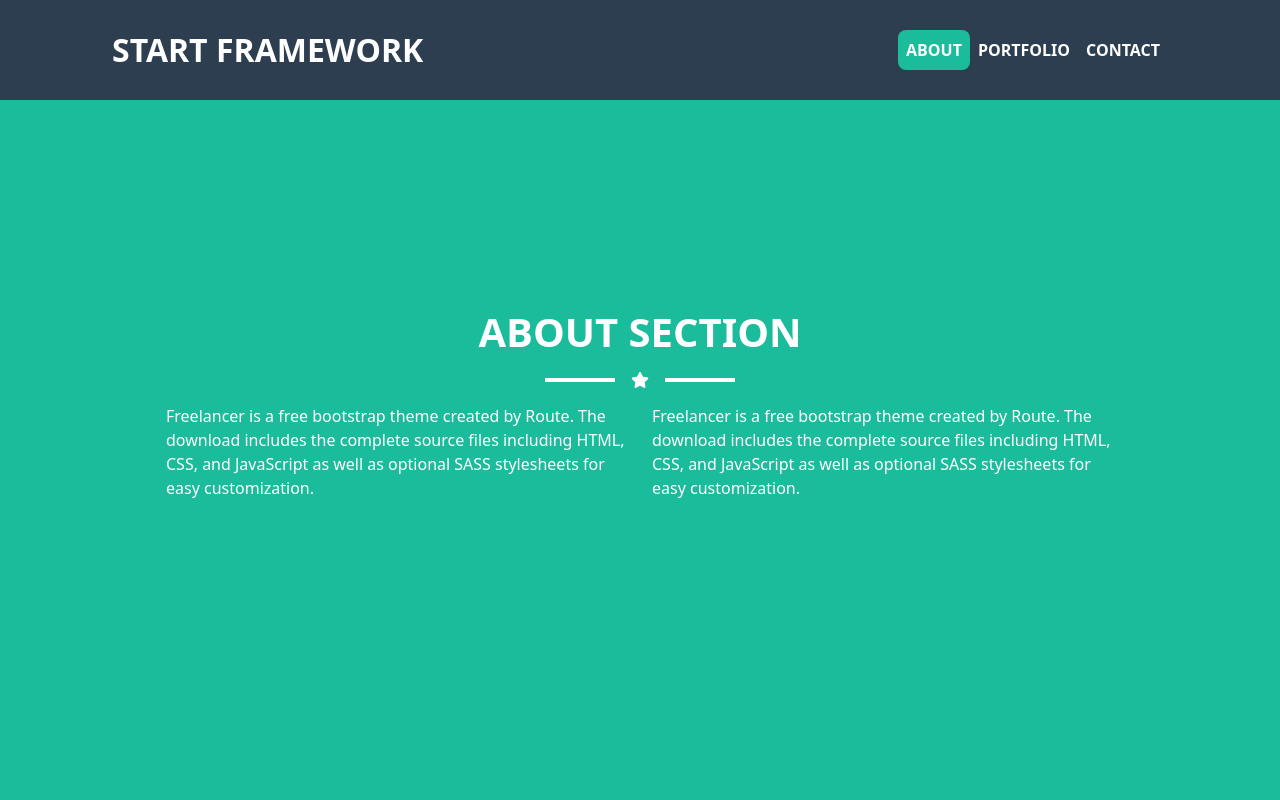
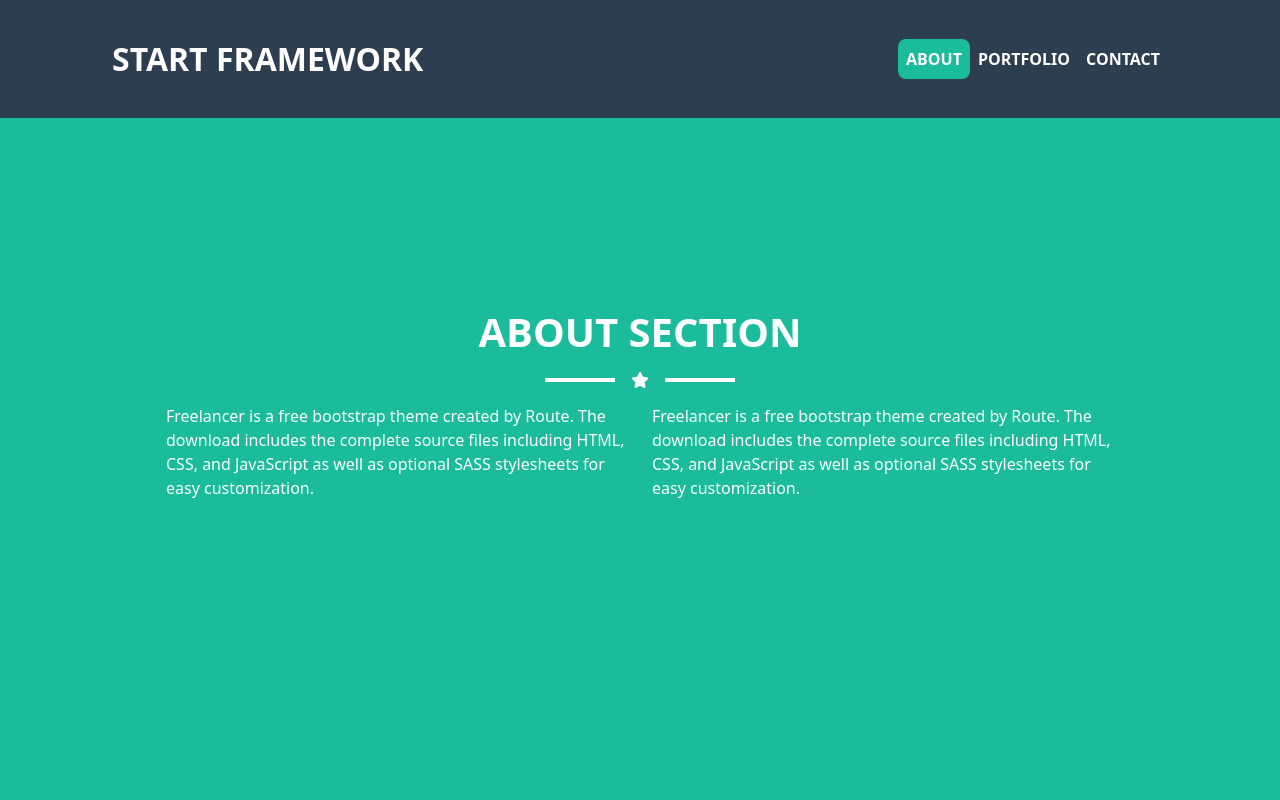
Before and after one commit to Mekkawy22/Task-1---Angular, an Angular app: page /about in a window 1280 px wide. Shown: the top 800 px of the page. Built offline with nearby package versions, Linux system fonts and the light colour scheme.

Commit message:
Update navbar.component.html

```diff
--- a/src/app/Component/navbar/navbar.component.html
+++ b/src/app/Component/navbar/navbar.component.html
@@ -1,12 +1,11 @@
 <nav
-  class="navbar navbar-expand-lg Navbar-bg fixed-top py-4 nav-padding"
-  [style.height]="isScrolled ? '80px' : '100px'"
+  class="navbar navbar-expand-lg  Navbar-bg fixed-top"
+  [class.nav-padding-scrollY]="isScrolled"
+  [class.nav-padding]="!isScrolled"
   [style.transition]="'all 0.5s ease'"
 >
   <div class="container-fluid">
-    <a class="navbar-brand text-white text-uppercase fw-bolder fs-2" href="#"
-      >Start Framework</a
-    >
+    <a class="navbar-brand text-white text-uppercase fw-bolder fs-2" href="#">Start Framework</a>
     <button
       class="navbar-toggler"
       type="button"
@@ -26,24 +25,21 @@
             aria-current="page"
             routerLink="about"
             routerLinkActive="active rounded-3"
-            >about</a
-          >
+          >about</a>
         </li>
         <li class="nav-item">
           <a
             class="nav-link text-white text-uppercase fw-bold mt-3 mt-md-0 px-2"
             routerLink="portfolio"
             routerLinkActive="active rounded-3"
-            >portfolio</a
-          >
+          >portfolio</a>
         </li>
         <li class="nav-item">
           <a
             class="nav-link text-white text-uppercase fw-bold mt-3 mt-md-0 px-2"
             routerLink="contact"
             routerLinkActive="active rounded-3"
-            >contact</a
-          >
+          >contact</a>
         </li>
       </ul>
     </div>
```
